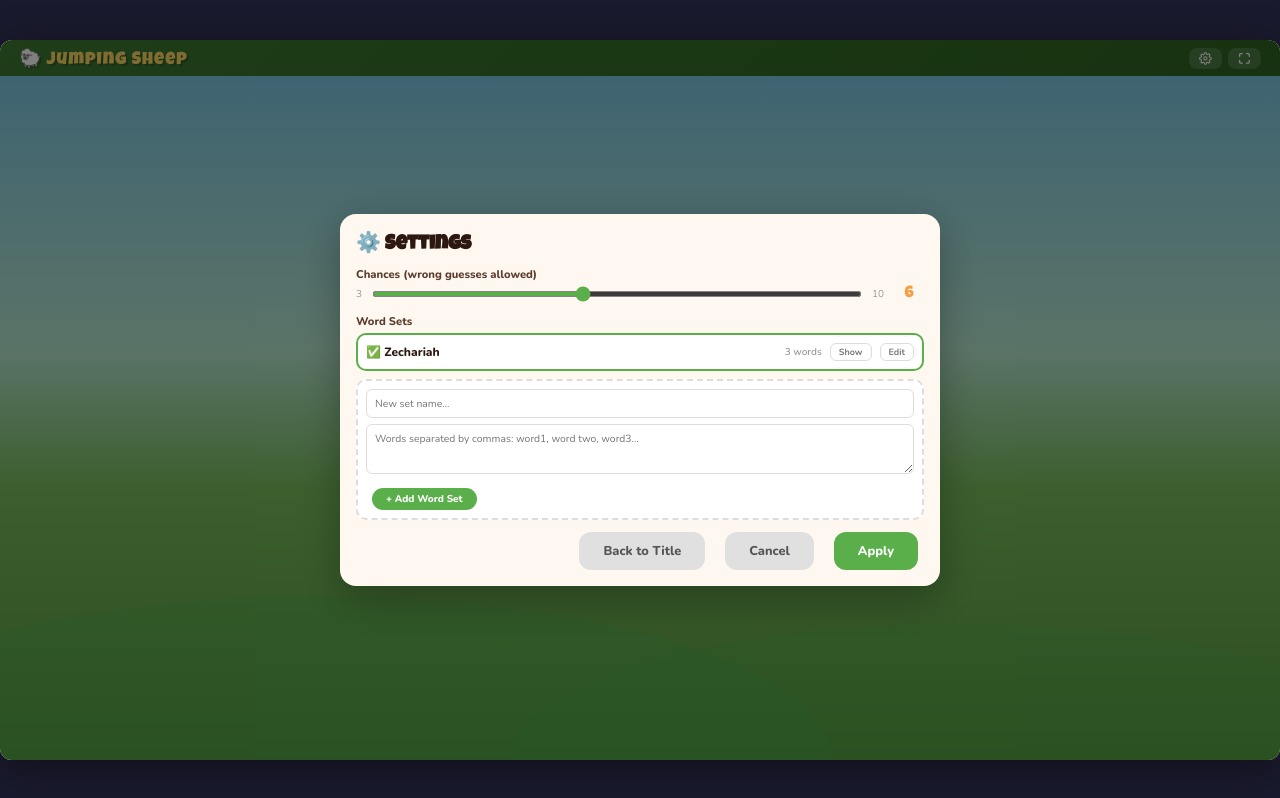
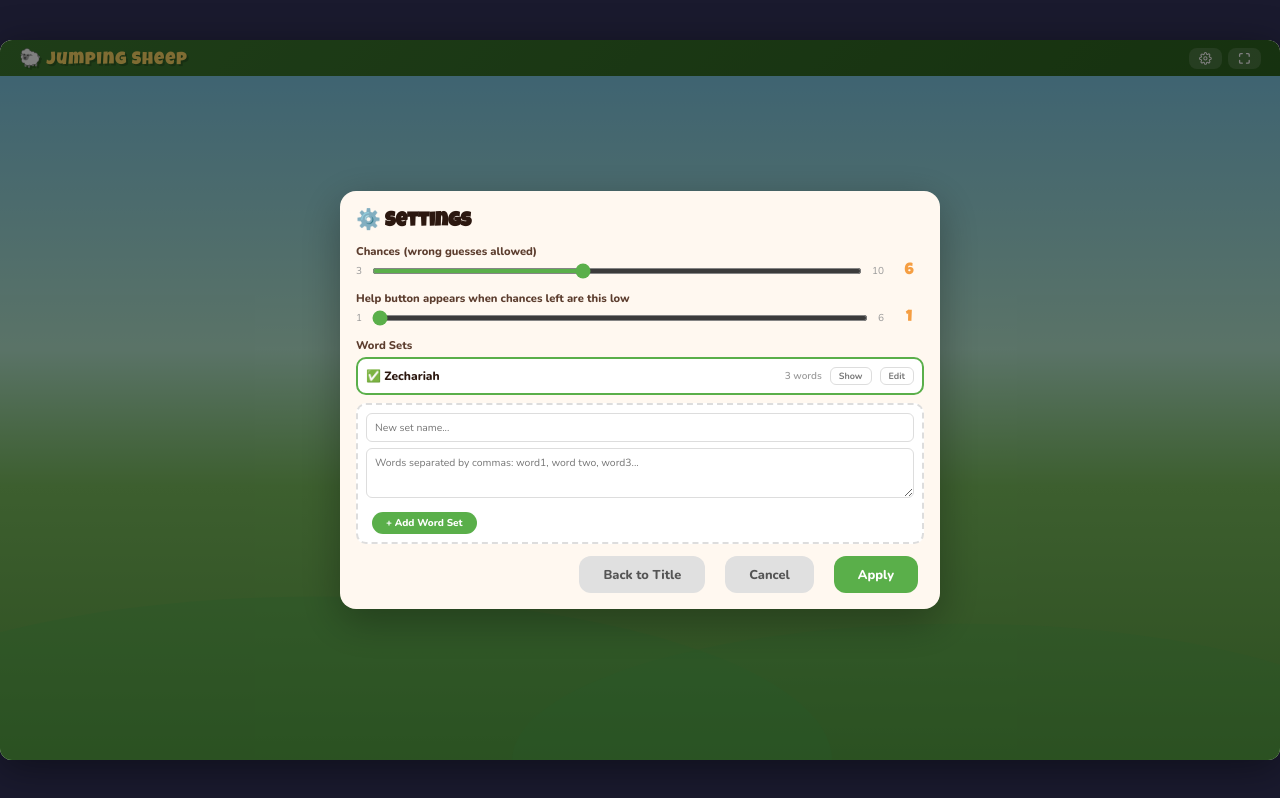
Before and after one commit to kuribro4eva/jumping-sheep, a React (Vite) app: page / in a window 1280 px wide. Both pictures are taken after a click on the button 1205 px from the left and 58 px from the top of the page. Built offline with nearby package versions, Linux system fonts and the light colour scheme.

Commit message:
Add configurable Help visibility by chances-left threshold

```diff
--- a/src/game.jsx
+++ b/src/game.jsx
@@ -21,6 +21,7 @@ const DEFAULT_DATA = {
   ],
   activeSetId: "zechariah-default",
   difficulty: 6,
+  helpAppearsAt: 1,
 };
 
 const uid = () => Math.random().toString(36).slice(2, 9);
@@ -45,6 +46,16 @@ async function saveData(data) {
   } catch (e) {
     console.error("Save error:", e);
   }
+}
+
+function normalizeData(raw) {
+  const sets = Array.isArray(raw?.sets) && raw.sets.length > 0 ? raw.sets : DEFAULT_DATA.sets;
+  const activeSetId = sets.some((s) => s.id === raw?.activeSetId) ? raw.activeSetId : sets[0].id;
+  const diffRaw = Number(raw?.difficulty);
+  const difficulty = Number.isFinite(diffRaw) ? Math.min(10, Math.max(3, Math.round(diffRaw))) : DEFAULT_DATA.difficulty;
+  const helpRaw = Number(raw?.helpAppearsAt);
+  const helpAppearsAt = Number.isFinite(helpRaw) ? Math.min(difficulty, Math.max(1, Math.round(helpRaw))) : DEFAULT_DATA.helpAppearsAt;
+  return { sets, activeSetId, difficulty, helpAppearsAt };
 }
 
 // ═══════════════════════════════════════════════════════════════
@@ -591,11 +602,16 @@ function SettingsModal({ data, onApply, onBackToTitle, onClose }) {
   const [sets, setSets] = useState(data.sets);
   const [activeId, setActiveId] = useState(data.activeSetId);
   const [diff, setDiff] = useState(data.difficulty);
+  const [helpAt, setHelpAt] = useState(Math.min(data.helpAppearsAt || 1, data.difficulty));
   const [revealedId, setRevealedId] = useState(null);
   const [newName, setNewName] = useState("");
   const [newWords, setNewWords] = useState("");
   const [editingId, setEditingId] = useState(null);
   const [editWords, setEditWords] = useState("");
+
+  useEffect(() => {
+    setHelpAt((prev) => Math.min(Math.max(prev, 1), diff));
+  }, [diff]);
 
   const handleAdd = () => {
     const words = newWords.split(",").map((w) => w.trim().toLowerCase()).filter(Boolean);
@@ -615,7 +631,12 @@ function SettingsModal({ data, onApply, onBackToTitle, onClose }) {
     setEditingId(null);
   };
 
-  const buildData = () => ({ sets, activeSetId: activeId || sets[0]?.id, difficulty: diff });
+  const buildData = () => ({
+    sets,
+    activeSetId: activeId || sets[0]?.id,
+    difficulty: diff,
+    helpAppearsAt: Math.min(Math.max(helpAt, 1), diff),
+  });
 
   return (
     <div className="settings-backdrop" onClick={onClose}>
@@ -628,6 +649,15 @@ function SettingsModal({ data, onApply, onBackToTitle, onClose }) {
             <input type="range" min="3" max="10" value={diff} onChange={(e) => setDiff(Number(e.target.value))} className="diff-slider" />
             <span style={{ fontSize: "clamp(10px,1.2vmin,13px)", color: "#999" }}>10</span>
             <span className="diff-val">{diff}</span>
+          </div>
+        </div>
+        <div className="settings-section">
+          <label className="settings-label">Help button appears when chances left are this low</label>
+          <div className="diff-slider-wrap">
+            <span style={{ fontSize: "clamp(10px,1.2vmin,13px)", color: "#999" }}>1</span>
+            <input type="range" min="1" max={diff} value={helpAt} onChange={(e) => setHelpAt(Number(e.target.value))} className="diff-slider" />
+            <span style={{ fontSize: "clamp(10px,1.2vmin,13px)", color: "#999" }}>{diff}</span>
+            <span className="diff-val">{helpAt}</span>
           </div>
         </div>
         <div className="settings-section">
@@ -703,7 +733,9 @@ export default function JumpingSheep() {
     (async () => {
       let loaded = await loadData();
       if (!loaded) { loaded = DEFAULT_DATA; await saveData(loaded); }
-      setData(loaded); setScreen("title");
+      const normalized = normalizeData(loaded);
+      setData(normalized); setScreen("title");
+      if (JSON.stringify(normalized) !== JSON.stringify(loaded)) await saveData(normalized);
     })();
   }, []);
 
@@ -871,15 +903,16 @@ export default function JumpingSheep() {
 
   // Apply settings live (no restart to title)
   const handleApply = async (newData) => {
-    const setChanged = newData.activeSetId !== data.activeSetId;
-    setData(newData); await saveData(newData);
+    const normalized = normalizeData(newData);
+    const setChanged = normalized.activeSetId !== data.activeSetId;
+    setData(normalized); await saveData(normalized);
     setShowSettings(false);
     if (setChanged) {
-      const newSet = newData.sets.find((s) => s.id === newData.activeSetId);
-      goToWord(0, newSet, newData.difficulty);
+      const newSet = normalized.sets.find((s) => s.id === normalized.activeSetId);
+      goToWord(0, newSet, normalized.difficulty);
     } else {
       // Difficulty may have changed — reset current word
-      goToWord(wordIndex, activeSet, newData.difficulty);
+      goToWord(wordIndex, activeSet, normalized.difficulty);
     }
   };
 
@@ -920,7 +953,9 @@ export default function JumpingSheep() {
 
   const wordLettersSet = new Set(currentWord.toUpperCase().replace(/[^A-Z]/g, "").split(""));
   const helpCandidates = [...wordLettersSet].filter((letter) => !guessedLetters.has(letter));
-  const canAskHelp = screen === "playing" && gameState === "playing" && helpCandidates.length > 0;
+  const chancesLeft = data.difficulty - wrongCount;
+  const showHelpButton = screen === "playing" && gameState === "playing" && chancesLeft <= data.helpAppearsAt;
+  const canAskHelp = showHelpButton && helpCandidates.length > 0;
 
   return (
     <div className="game-root" ref={rootRef}>
@@ -979,11 +1014,13 @@ export default function JumpingSheep() {
             </div>
             <div className="word-area">{renderWord()}</div>
             <div className="keyboard-area">
-              <div className="help-row">
-                <button className="overlay-btn help-btn" onClick={handleAskHelp} disabled={!canAskHelp}>
-                  Ask for Help
-                </button>
-              </div>
+              {showHelpButton && (
+                <div className="help-row">
+                  <button className="overlay-btn help-btn" onClick={handleAskHelp} disabled={!canAskHelp}>
+                    Help
+                  </button>
+                </div>
+              )}
               {KB_ROWS.map((row, ri) => (
                 <div className="kb-row" key={ri}>
                   {row.map((letter) => {
```
